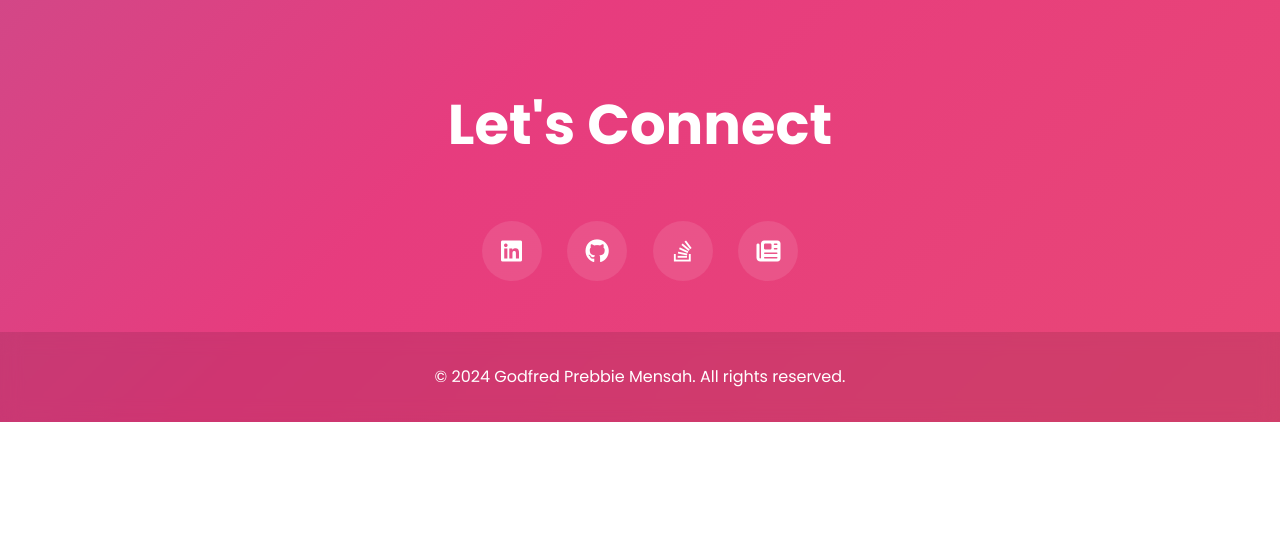
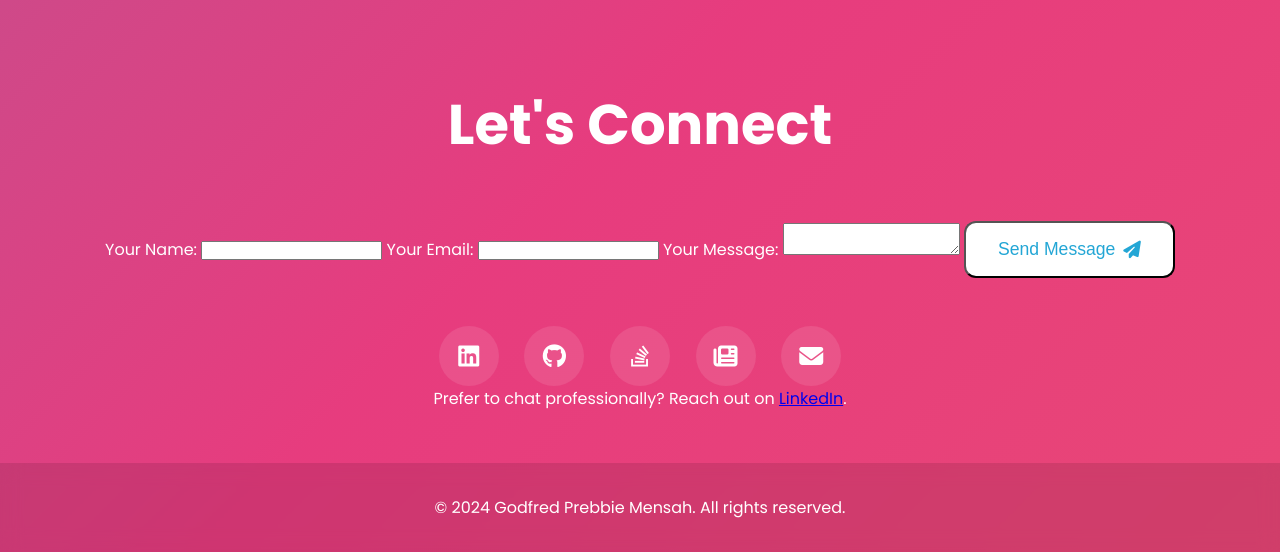
Before and after one commit to iamGudfred/iamgudfred.github.io, a plain HTML site: page index.html in a window 1280 px wide. Shown: the part 2729-3281 px from the top of the page. Before the commit the page ends 3151 px from the top, so only its background shows below. Drawn offline with Linux system fonts and the light colour scheme.

Commit message:
Update index.html

```diff
--- a/index.html
+++ b/index.html
@@ -9,8 +9,8 @@
 
     <meta property="og:title" content="Godfred Prebbie Mensah - Portfolio">
     <meta property="og:description" content="Lifelong Learner passionate about HR Analytics and Technology, building data-driven workplaces with digital solutions and design.">
-    <meta property="og:image" content="[Your Profile Image URL]">
-    <meta property="og:url" content="[Your Website URL]">
+    <meta property="og:image" content="https://iamgudfred.github.io/assets/images/fred.JPG">
+    <meta property="og:url" content="https://iamgudfred.github.io">
 
     <!-- Commented out Twitter Card meta tags for future adjustments -->
     <!--
@@ -21,7 +21,7 @@
     <meta name="twitter:image" content="[Your Profile Image URL]">
     -->
 
-    <link rel="canonical" href="[Your Website URL]">
+    <link rel="canonical" href="https://iamgudfred.github.io">
     <meta name="robots" content="index, follow">
     <title>Godfred Prebbie Mensah - Portfolio</title>
     <link rel="preconnect" href="https://fonts.googleapis.com">
@@ -252,18 +252,51 @@
 
         <section id="contact" class="contact-section">
             <h2>Let's Connect</h2>
+            <form action="https://formspree.io/f/mdkeqevz" method="POST">
+                <label for="name">Your Name:</label>
+                <input type="text" id="name" name="name" required>
+
+                <label for="email">Your Email:</label>
+                <input type="email" id="email" name="email" required>
+
+                <label for="message">Your Message:</label>
+                <textarea id="message" name="message" required></textarea>
+
+                <!-- File upload feature commented out until Formspree paid plan -->
+                <!-- <label for="upload">Attach a File (optional):</label> -->
+                <!-- <input type="file" id="upload" name="upload"> -->
+
+                <!-- Spam protection -->
+                <input type="text" name="_gotcha" style="display: none;">
+
+                <!-- Success page redirect -->
+                <input type="hidden" name="_next" value="https://iamgudfred.github.io/thank-you.html">
+
+                <button type="submit" class="btn primary">
+                    <span>Send Message</span>
+                    <i class="fas fa-paper-plane"></i>
+                </button>
+            </form>
+
             <div class="social-links">
-                <a href="https://linkedin.com/in/godfred-prebbie-mensah/" target="_blank"><i class="fab fa-linkedin"></i></a>
-                <a href="https://github.com/iamGudfred" target="_blank"><i class="fab fa-github"></i></a>
-                <a href="https://stackoverflow.com/users/19276275" target="_blank"><i class="fab fa-stack-overflow"></i></a>
-                <a href="https://gudfred.substack.com/" target="_blank"><i class="fas fa-newspaper"></i></a>
-                <!-- Commented out social links for future adjustments -->
-                <!--
-                <a href="https://x.com/iamGudfred" target="_blank"><i class="fa-brands fa-x-twitter"></i></a>
-                <a href="mailto:gprebbiemensah@gmail.com"><i class="fas fa-envelope"></i></a>
-                <a href="https://instagram.com/iamgudfred" target="_blank"><i class="fab fa-instagram"></i></a>
-                -->
+                <a href="https://linkedin.com/in/godfred-prebbie-mensah/" target="_blank" aria-label="LinkedIn Profile">
+                    <i class="fab fa-linkedin"></i>
+                </a>
+                <a href="https://github.com/iamGudfred" target="_blank" aria-label="GitHub Profile">
+                    <i class="fab fa-github"></i>
+                </a>
+                <a href="https://stackoverflow.com/users/19276275" target="_blank" aria-label="Stack Overflow Profile">
+                    <i class="fab fa-stack-overflow"></i>
+                </a>
+                <a href="https://gudfred.substack.com/" target="_blank" aria-label="Substack Newsletter">
+                    <i class="fas fa-newspaper"></i>
+                </a>
+                <a href="javascript:void(0)" onclick="window.location.href='mailto:' + 'gprebbiemensah' + '@' + 'gmail.com';" aria-label="Email Contact">
+                    <i class="fas fa-envelope"></i>
+                </a>
             </div>
+
+            <p>Prefer to chat professionally? Reach out on <a href="https://linkedin.com/in/godfred-prebbie-mensah/" target="_blank">LinkedIn</a>.</p>
         </section>
     </main>
 
```
